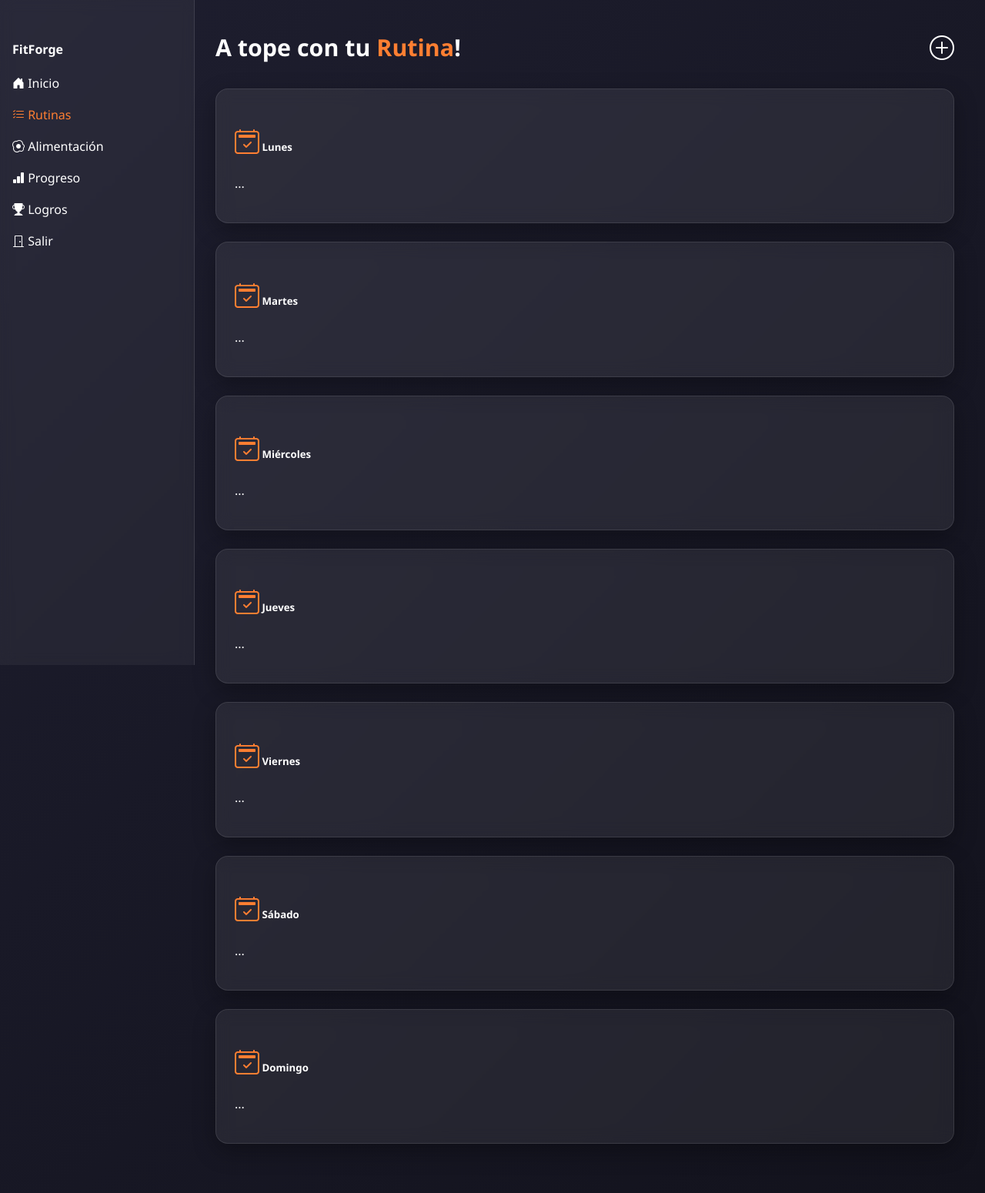
After one commit to Cyod75/Fitforge, a PHP site: page /APP/rutinas.php in a window 1280 px wide. The commit adds this page. Shown: the whole page at 77% size. Run offline with PHP 8.4, Linux system fonts and the light colour scheme; a user stored in the database is signed in.

Commit message:
Avances APP

```diff
--- /dev/null
+++ b/APP/rutinas.php
@@ -0,0 +1,90 @@
+<?php
+
+session_start();
+if(!isset($_SESSION['usuario'])){
+    header('location:login.php');
+    die();
+}
+
+?>
+<!DOCTYPE html>
+<html lang="es">
+<head>
+  <meta charset="UTF-8">
+  <meta name="viewport" content="width=device-width, initial-scale=1">
+  <title>Inicio - FitForge</title>
+  <link href="https://cdn.jsdelivr.net/npm/bootstrap-icons@1.10.5/font/bootstrap-icons.css" rel="stylesheet">
+  <link rel="stylesheet" href="../CSS/app.css">
+</head>
+<body>
+  <!-- Sidebar -->
+  <div class="sidebar">
+    <h4 class="text-center">FitForge</h4>
+    <a href="inicio.php"><i class="bi bi-house-door-fill"></i> Inicio</a>
+    <a href="rutinas.php" class="active"><i class="bi bi-list-check"></i> Rutinas</a>
+    <a href="#"><i class="bi bi-egg-fried"></i> Alimentación</a>
+    <a href="#"><i class="bi bi-bar-chart-fill"></i> Progreso</a>
+    <a href="#"><i class="bi bi-trophy-fill"></i> Logros</a>
+    <a href = '../AUTH/logout.php'><i class="bi bi-door-closed"></i> Salir</a>
+  </div>
+
+  <!-- Main Content -->
+  <div class="main-content">
+    <div class="welcome_rutina">
+      <span>A tope con tu <span class="highlight">Rutina</span>!</span>
+      <a href="#"class="bi bi-plus-circle icono-derecha"></a>
+    </div>
+
+    <div class="row">
+      <div>
+        <div class="glass-card">
+          <h5><i class="bi bi-calendar2-check"></i> Lunes</h5>
+          <p>...</p>
+        </div>
+      </div>
+
+      <div>
+        <div class="glass-card">
+          <h5><i class="bi bi-calendar2-check"></i> Martes</h5>
+          <p>...</p>
+        </div>
+      </div>
+
+      <div>
+        <div class="glass-card">
+          <h5><i class="bi bi-calendar2-check"></i> Miércoles</h5>
+          <p>...</p>
+        </div>
+      </div>
+
+      <div>
+        <div class="glass-card">
+          <h5><i class="bi bi-calendar2-check"></i> Jueves</h5>
+          <p>...</p>
+        </div>
+      </div>
+
+      <div>
+        <div class="glass-card">
+          <h5><i class="bi bi-calendar2-check"></i> Viernes</h5>
+          <p>...</p>
+        </div>
+      </div>
+
+      <div>
+        <div class="glass-card">
+          <h5><i class="bi bi-calendar2-check"></i> Sábado</h5>
+          <p>...</p>
+        </div>
+      </div>
+
+      <div>
+        <div class="glass-card">
+          <h5><i class="bi bi-calendar2-check"></i> Domingo</h5>
+          <p>...</p>
+        </div>
+      </div>
+    </div>
+  </div>
+</body>
+</html>
--- /dev/null
+++ b/CSS/app.css
@@ -0,0 +1,88 @@
+body {
+    background: linear-gradient(135deg, #1e1e2f, #12121c);
+    color: white;
+    font-family: 'Segoe UI', sans-serif;
+  }
+
+  .sidebar {
+    width: 220px;
+    height: 100vh;
+    background: rgba(255, 255, 255, 0.05);
+    backdrop-filter: blur(8px);
+    padding: 2rem 1rem;
+    position: fixed;
+    left: 0;
+    top: 0;
+    border-right: 1px solid rgba(255,255,255,0.1);
+  }
+
+  .sidebar a {
+    display: block;
+    color: #fff;
+    margin-bottom: 1.2rem;
+    text-decoration: none;
+    font-weight: 500;
+  }
+
+  .sidebar a:hover {
+    color: #ff7f32;
+  }
+
+  .main-content {
+    margin-left: 240px;
+    padding: 2rem;
+  }
+
+  .glass-card {
+    background: rgba(255,255,255,0.07);
+    backdrop-filter: blur(10px);
+    border-radius: 1rem;
+    padding: 1.5rem;
+    border: 1px solid rgba(255,255,255,0.1);
+    box-shadow: 0 10px 30px rgba(0,0,0,0.3);
+    transition: transform 0.2s ease;
+    height: 100%;
+  }
+
+  .glass-card:hover {
+    transform: scale(1.02);
+  }
+
+  .glass-card i {
+    font-size: 2rem;
+    color: #ff7f32;
+  }
+
+  .welcome {
+    font-size: 1.9rem;
+    font-weight: 600;
+    margin-bottom: 2rem;
+  }
+
+  .row > div {
+    margin-bottom: 1.5rem;
+  }
+
+  .highlight {
+    color: #ff7f32;
+  }
+
+  .icono-derecha {
+  font-size: 2rem;
+  color: #ffffff;
+  margin-left: 1rem;
+}
+
+.welcome_rutina {
+  display: flex;
+  justify-content: space-between;
+  align-items: center;
+  font-size: 1.9rem;
+  font-weight: 600;
+  margin-bottom: 2rem;
+}
+
+
+.sidebar a.active {
+    color: #ff7f32;
+  }
```
Also changed, not shown: APP/inicio.php (+4 -75 lines), APP/rutinas.html (deleted, +0 -113 lines).
